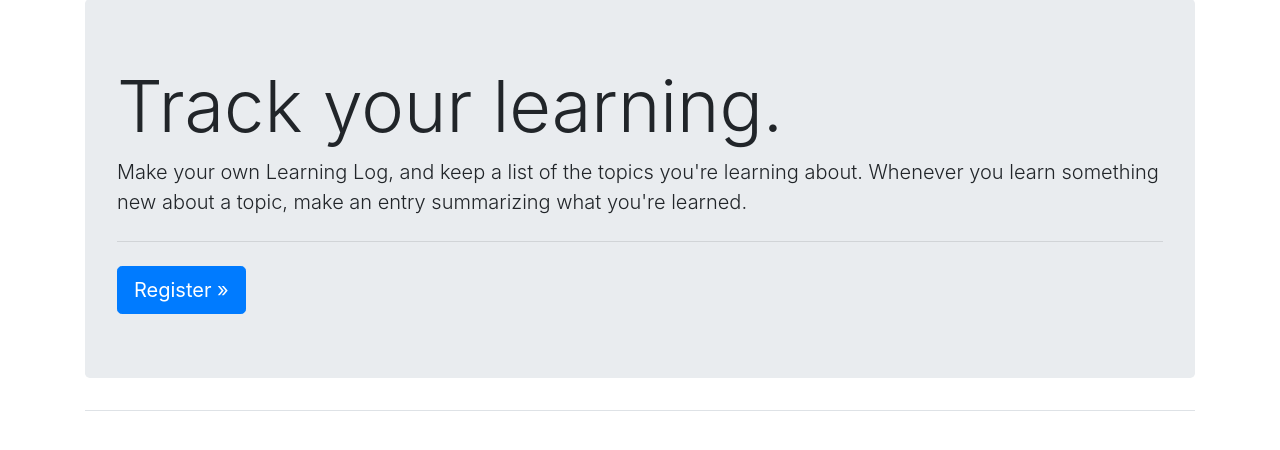
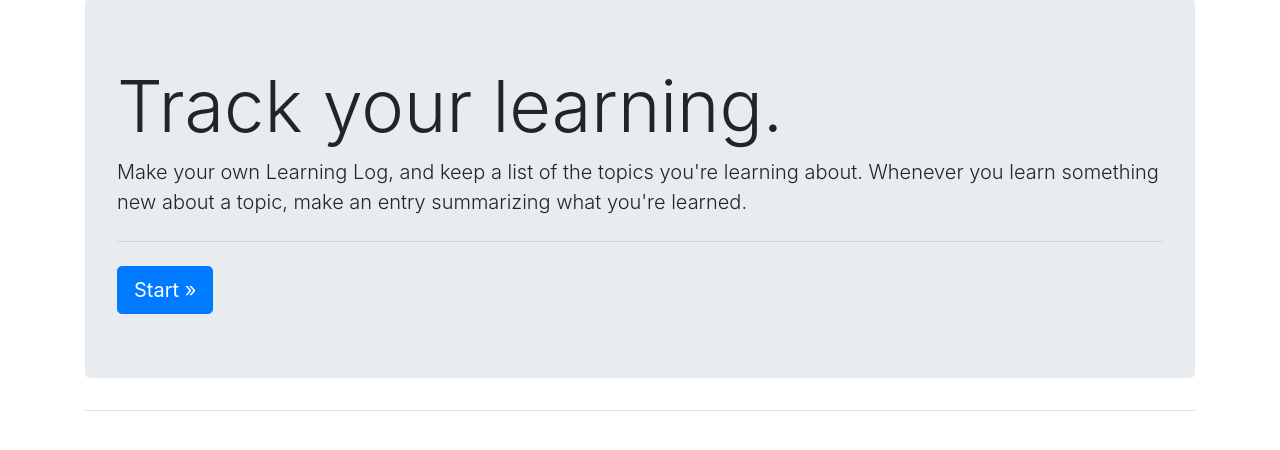
Before and after one commit to YzyrG/PCC_learning_log, a Django app: page / in a window 1280 px wide. Shown: the part 83-533 px from the top of the page. Run offline with Django 3.2, Linux system fonts and the light colour scheme; some libraries are stand-ins or nearby versions.

Commit message:
修改主页，将原来的注册按钮改为开始按钮，链接至topics页面

```diff
--- a/learning_logs/templates/learning_logs/index.html
+++ b/learning_logs/templates/learning_logs/index.html
@@ -8,7 +8,7 @@
 		about a topic, make an entry summarizing what you're learned.</p>
 		<!-- hr 分割线 -->
 		<hr class="my-4">
-		<a class="btn btn-lg btn-primary" href="{% url 'users:register' %}"
-		role="button">Register &raquo;</a>
+		<a class="btn btn-lg btn-primary" href="{% url 'learning_logs:topics' %}"
+		role="button">Start &raquo;</a>
 	</div>
 {% endblock page_header %}
```
